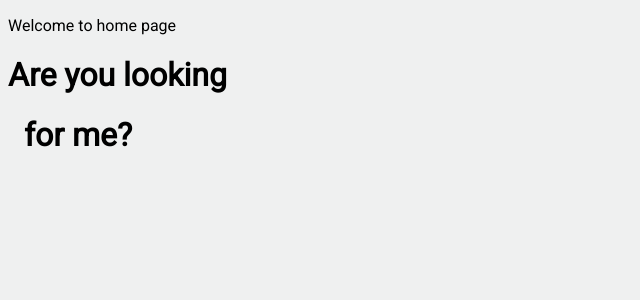
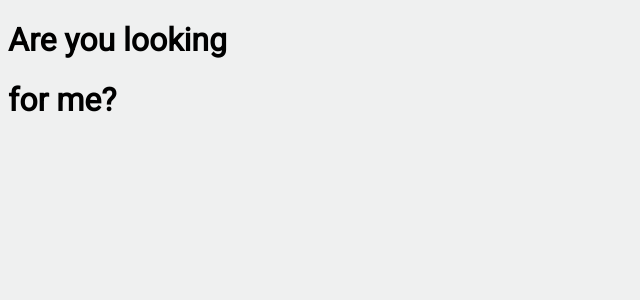
Before and after one commit to demee/demee.github.io, a Jekyll site: the page built from index.md, in a window 1280 px wide. Shown: the top 300 px of the page, without its empty margins (0-640 px from the left). Built offline with Jekyll 4.4.1, drawn with Linux system fonts in a browser that asks for light colours; our own code applies the rules of GitHub Pages for plain Markdown files.

Commit message:
Delete text

```diff
--- a/_layouts/home.html
+++ b/_layouts/home.html
@@ -4,6 +4,4 @@ layout: default
 
 <div class="home">
   {{ content }}
-  <h1>Are you looking</h1>
-  <h1>&nbsp;&nbsp;for me?</h1>
 </div>
--- a/index.md
+++ b/index.md
@@ -4,5 +4,5 @@
 # See: https://jekyllrb.com/docs/themes/#overriding-theme-defaults
 layout: home
 ---
-
-Welcome to home page
+# Are you looking
+# for me?
```
